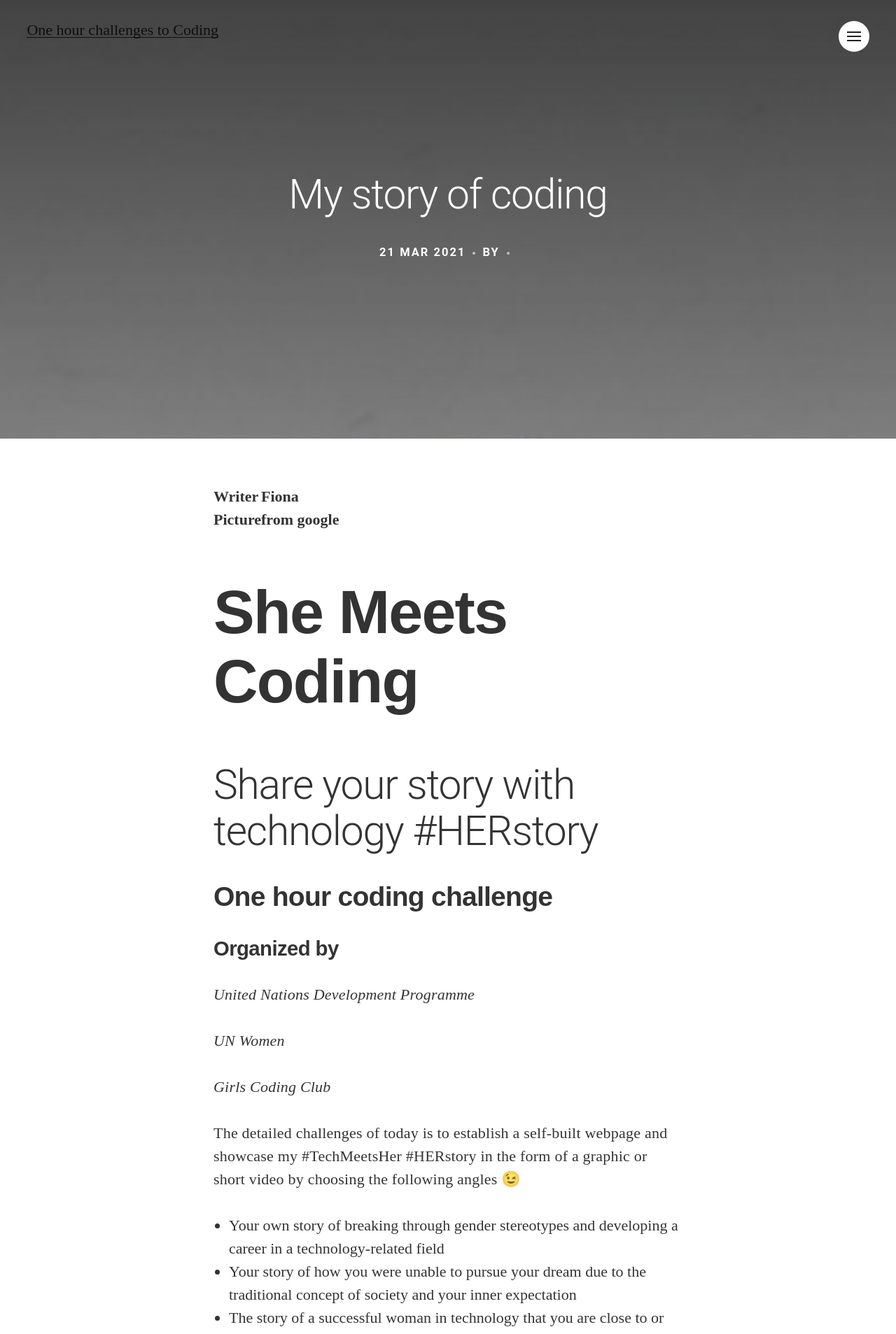
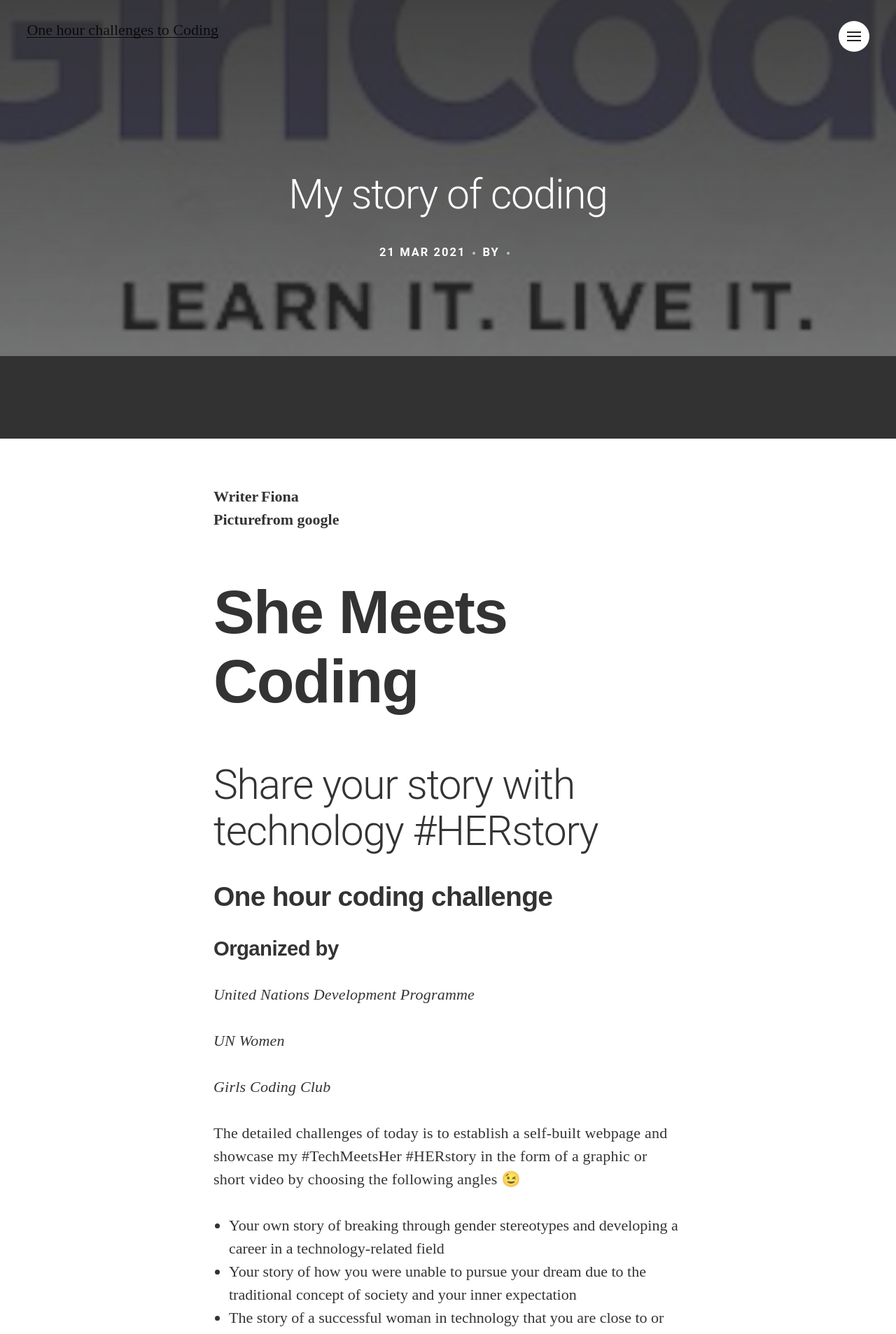
Before and after one commit to iamfi/first-blog-to-coding, a Jekyll site: the page built from _posts/2021-03-21-my-story-of-coding.md, in a window 1280 px wide. Shown: the top 1907 px of the page at 70% size. Built offline with Jekyll 4.4.1, drawn with Linux system fonts in a browser that asks for light colours; nearby versions of some CDN libraries.

Commit message:
Chang feature picture

```diff
--- a/_posts/2021-03-21-my-story-of-coding.md
+++ b/_posts/2021-03-21-my-story-of-coding.md
@@ -2,7 +2,7 @@
 layout: post
 title:  "My story of coding"
 image:
-  feature: 20210321-girl-code.jpeg
+  feature: 20210321-girl-code-copy.png
   topPosition: -200px
 bgContrast: dark
 bgGradientOpacity: darker
```
